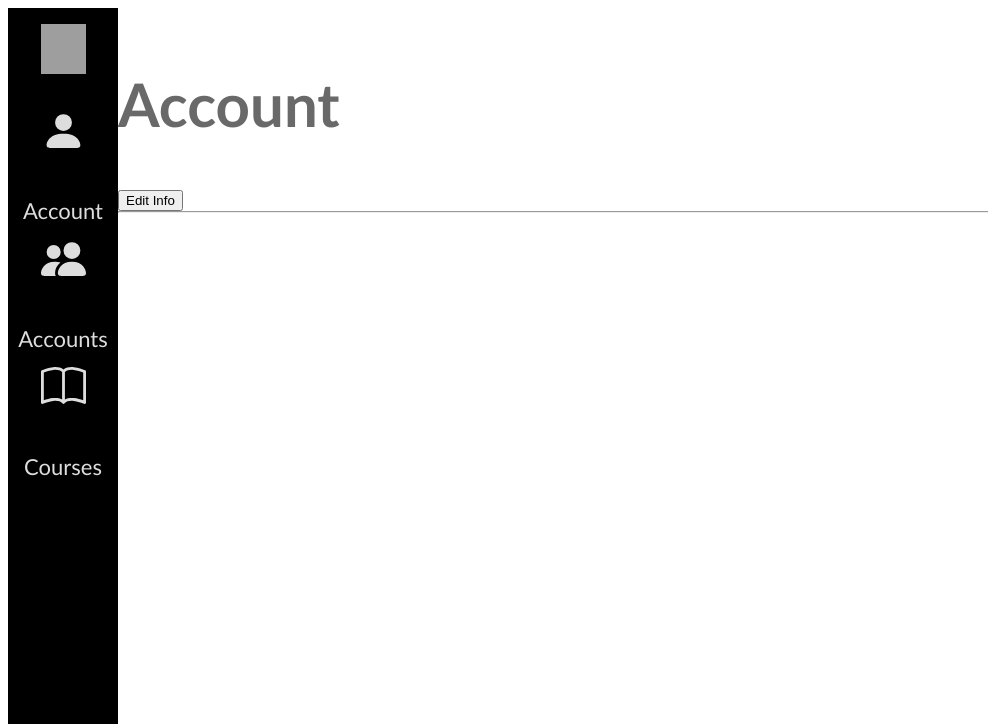
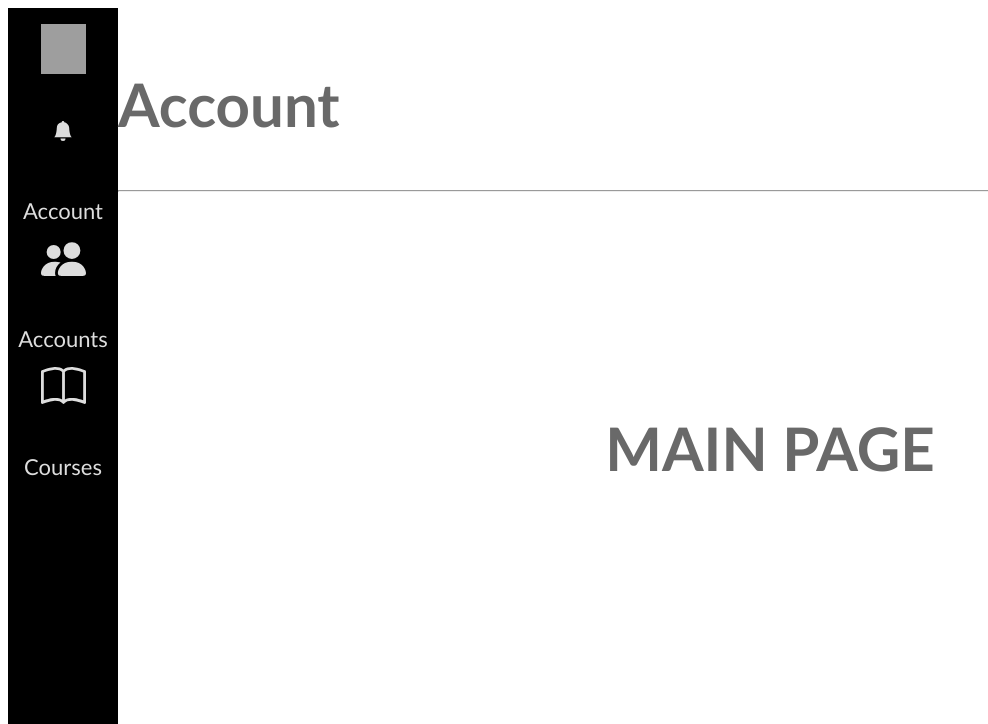
Before and after one commit to adamrego/CapstoneProject, a Django app: page / in a window 1280 px wide; the page is wider, and only the part inside the window is pictured. Shown: the top 724 px of that part, without its empty margins (0-988 px from the left). Run offline with Django 3.2, Linux system fonts and the light colour scheme; some libraries are stand-ins or nearby versions; grey boxes are pictures that could not be loaded.

Commit message:
add back nav bar needs a lot of front end work

```diff
--- a/templates/home.html
+++ b/templates/home.html
@@ -1,16 +1,13 @@
 {% extends 'base.html' %}
 {% load static %}
 {% block styles %}
-    <link rel="stylesheet" href="{% static 'css/account.css' %}">
+    <link rel="stylesheet" href="{% static 'css/home.css' %}">
 {% endblock %}
 
 {% block header %}
     <h1>Account</h1>
     <form class="form-group-row" method="post">
         {% csrf_token %}
-        <button class="btn btn-secondary" type="submit" name="edit_account"
-                value={{ user.username }}>Edit Info
-        </button>
     </form>
 {% endblock %}
 
@@ -19,7 +16,7 @@
     <div class="center">
         <div class="content">
             <ul>
-
+            <h1>MAIN PAGE</h1>
             </ul>
         </div>
     </div>
--- a/templates/navbar.html
+++ b/templates/navbar.html
@@ -4,9 +4,9 @@
             <li><a href="/Home/">
                 <img src="/static/images/uwm.svg" class="img-fluid" width="45" height="50"></a></li>
             <li><a href="/Account/">
-                <svg xmlns="http://www.w3.org/2000/svg" width="45" height="50" fill="currentColor"
-                     class="bi bi-person-fill" viewBox="0 0 16 16">
-                    <path d="M3 14s-1 0-1-1 1-4 6-4 6 3 6 4-1 1-1 1H3zm5-6a3 3 0 1 0 0-6 3 3 0 0 0 0 6z"/>
+                <svg xmlns="http://www.w3.org/2000/svg" width="20" height="50" fill="currentColor"
+                     class="bi bi-bell-fill" viewBox="0 0 16 16">
+                    <path d="M8 16a2 2 0 0 0 2-2H6a2 2 0 0 0 2 2zm.995-14.901a1 1 0 1 0-1.99 0A5.002 5.002 0 0 0 3 6c0 1.098-.5 6-2 7h14c-1.5-1-2-5.902-2-7 0-2.42-1.72-4.44-4.005-4.901z"/>
                 </svg>
                 <p>Account </p></a></li>
             <li><a href="/AccountDisplay/">
```
